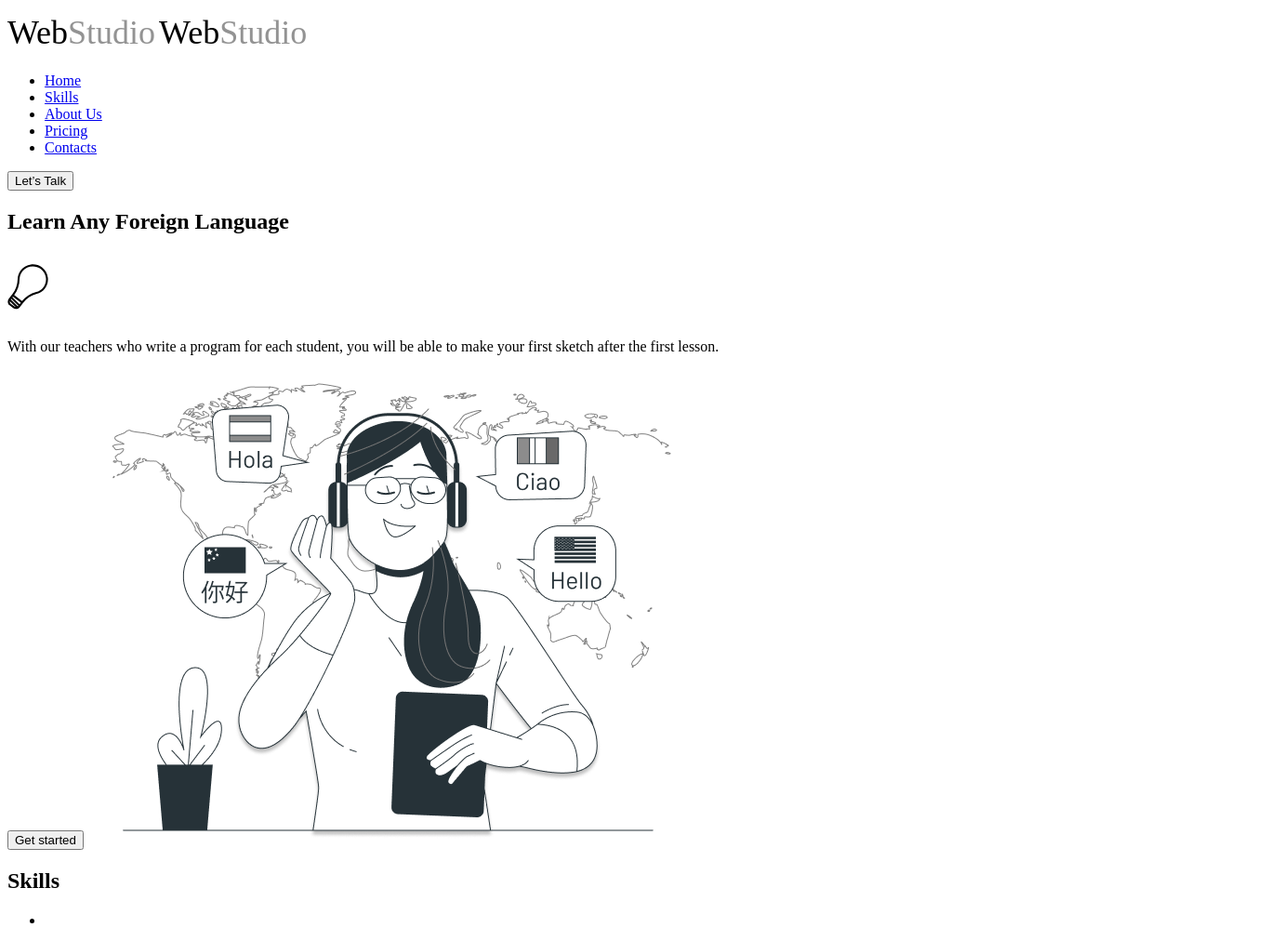
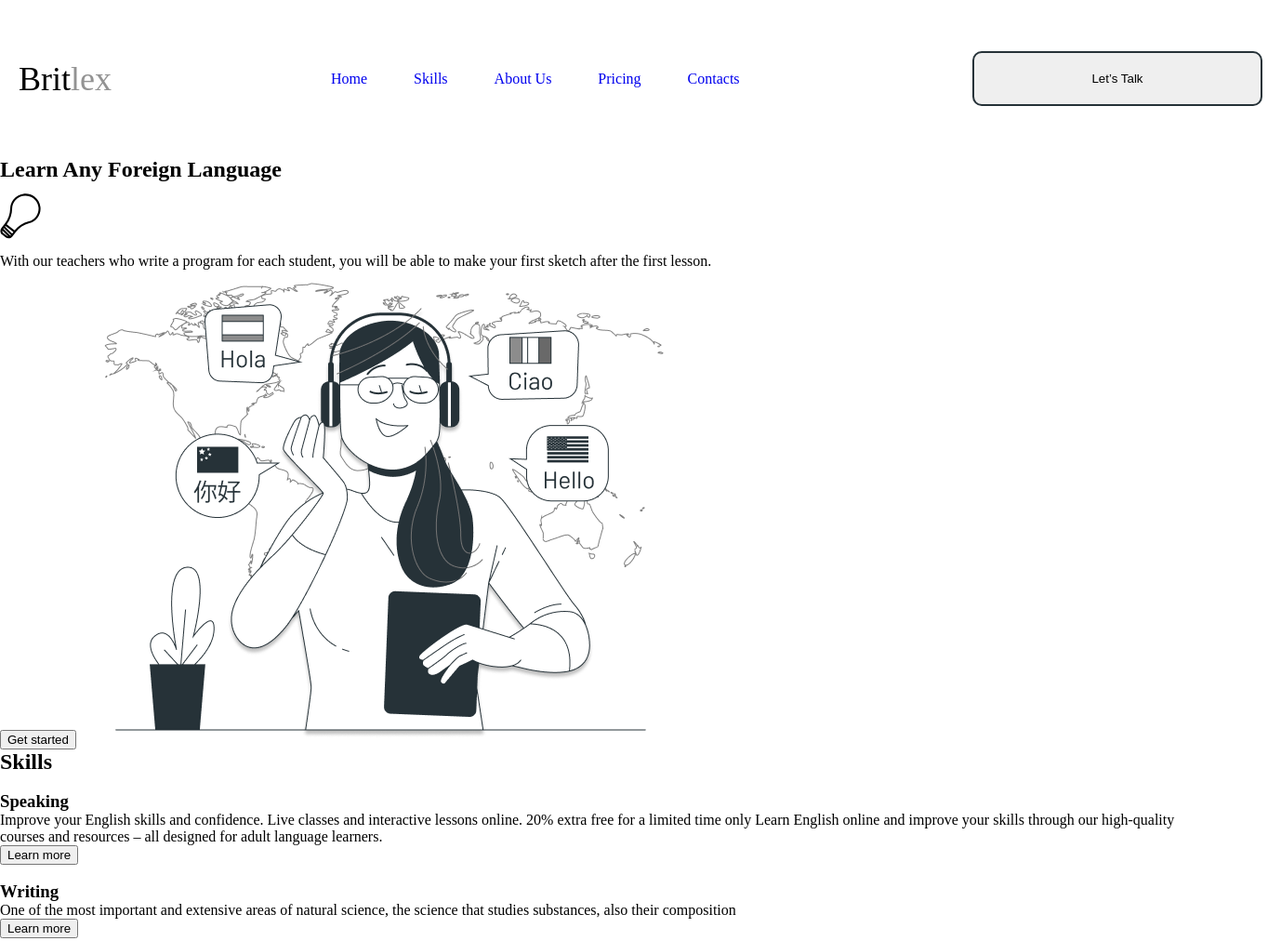
Before and after one commit to Nikolaus-B/Tutiorial, a plain HTML site: page index.html in a window 1280 px wide. Shown: the top 1012 px of the page at 93% size, 1378 px wide, since content can reach past the window. Drawn offline with Linux system fonts and the light colour scheme.

Commit message:
header css

```diff
--- a/css/style.css
+++ b/css/style.css
@@ -1,25 +1,77 @@
-.main-logo {
+*,
+::after,
+::before {
+  box-sizing: border-box;
+}
+
+p,
+h1,
+h2,
+h3,
+h4,
+h5 {
+  margin: 0px;
+}
+
+ul,
+ol {
+  margin: 0;
+  padding: 0;
+  list-style: none;
+}
+
+a {
+  text-decoration: none;
+}
+
+body {
+  margin: 0;
+}
+
+.container {
+  width: 1378px;
+  padding: 0px 20px;
+  margin: 0 auto;
+}
+
+.header {
+  padding: 55px 0;
+}
+
+.header-logo {
   font-size: 36px;
   line-height: 54px;
   text-decoration: none;
 
   color: #000000;
+
+  margin-right: 236px;
 }
-
-.header-logo:focus,
-.header-logo:hover {
-  color: aquamarine;
-}
-
 .second-logo {
-  font-size: 36px;
-  line-height: 54px;
-  text-decoration: none;
-
   color: #939393;
 }
 
-.second-logo:hover,
-.second-logo:focus {
-  color: aquamarine;
+.header-container {
+  display: flex;
+  align-items: center;
 }
+
+.nav-list {
+  display: flex;
+  gap: 50px;
+}
+
+.nav-link {
+  display: block;
+  padding: 20px 0;
+}
+
+.header-button {
+  margin-left: auto;
+  padding: 20px 56px;
+
+  width: 312px;
+
+  border: 2px solid #263238;
+  border-radius: 10px;
+}
--- a/index.html
+++ b/index.html
@@ -8,23 +8,22 @@
     <link rel="stylesheet" href="./css/style.css" />
   </head>
   <body>
-    <header>
-      <a href="./index.html" class="main-logo"
-        >Web<span class="second-logo">Studio</span></a
-      >
-      <a href="./index.html" class="main-logo link">
-        Web<span class="second-logo">Studio</span></a
-      >
-      <nav>
-        <ul>
-          <li><a href="#">Home</a></li>
-          <li><a href="#">Skills</a></li>
-          <li><a href="#">About Us</a></li>
-          <li><a href="#">Pricing</a></li>
-          <li><a href="#">Contacts</a></li>
-        </ul>
-      </nav>
-      <button type="button">Let’s Talk</button>
+    <header class="header">
+      <div class="container header-container">
+        <a href="./index.html" class="header-logo"
+          >Brit<span class="second-logo">lex</span></a
+        >
+        <nav>
+          <ul class="nav-list">
+            <li><a class="nav-link" href="#">Home</a></li>
+            <li><a class="nav-link" href="#">Skills</a></li>
+            <li><a class="nav-link" href="#">About Us</a></li>
+            <li><a class="nav-link" href="#">Pricing</a></li>
+            <li><a class="nav-link" href="#">Contacts</a></li>
+          </ul>
+        </nav>
+        <button class="header-button" type="button">Let’s Talk</button>
+      </div>
     </header>
     <main>
       <section>
```
